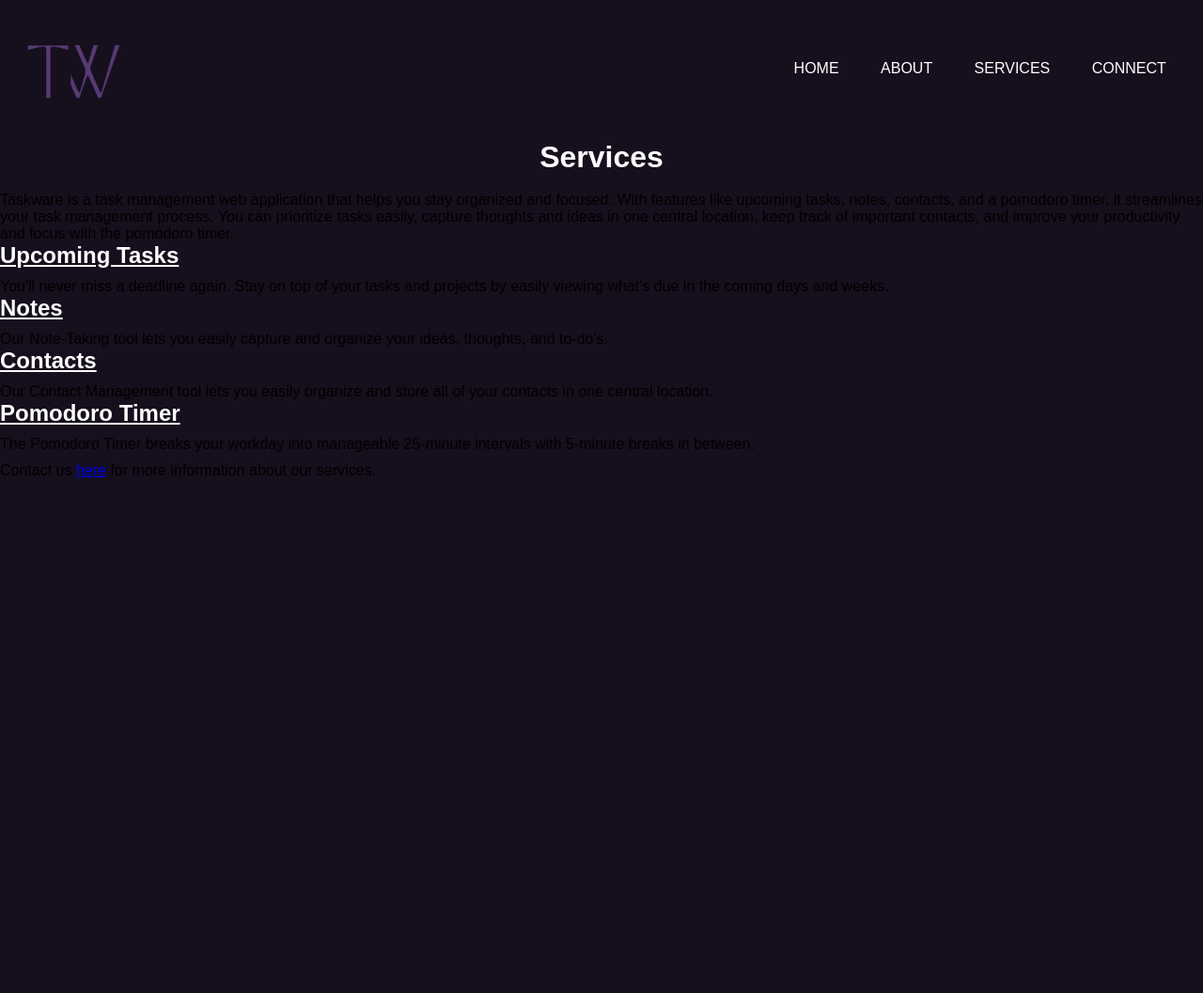
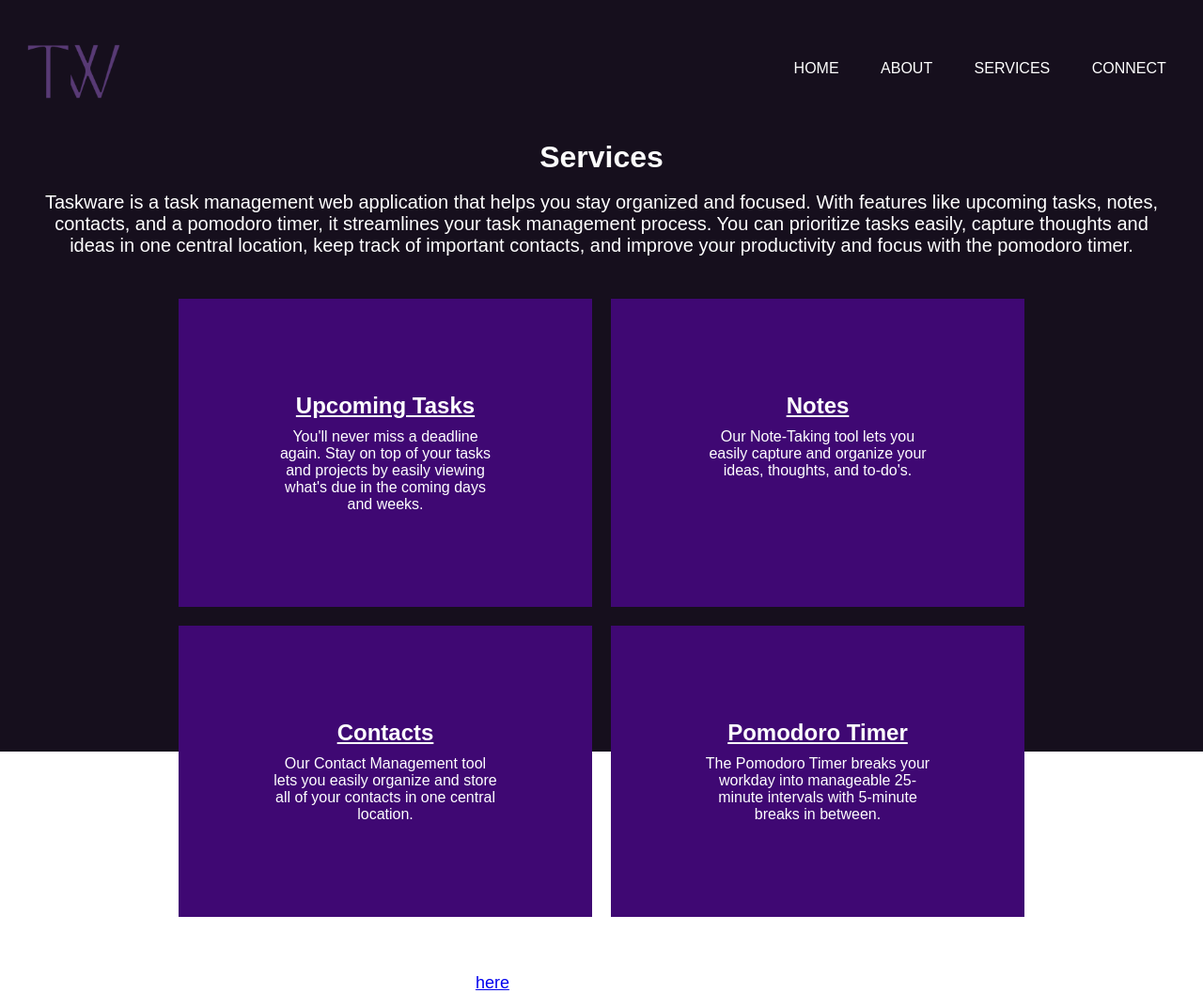
Before and after one commit to aman-bhatti/taskware, a Flask app: page /services in a window 1280 px wide. Shown: the whole page at 94% size. Before the commit the page ends 508 px from the top, so only its background shows below. Run offline with Flask 3, Linux system fonts and the light colour scheme; some libraries are stand-ins or nearby versions.

Commit message:
main.css

```diff
--- a/static/main.css
+++ b/static/main.css
@@ -276,3 +276,61 @@ h1 {
     color: rgb(252, 252, 252);
     margin-bottom: 1rem;
 }
+
+.centered-white {
+    margin-top: 10px;
+    text-align: center;
+    color: white;
+    font-size: 20px;
+    margin-left: 40px;
+    margin-right: 40px;
+}
+
+
+.contact-info {
+    text-align: center;
+    margin-top: -10px;
+    font-size: 18px;
+    color: white;
+}
+
+.paragraph {
+    margin-bottom: 5px;
+}
+.center {
+    display: flex;
+    justify-content: center;
+    align-items: center;
+    flex-wrap: wrap;
+}
+
+
+
+.container {
+    max-width: 960px;
+    margin: 0 auto;
+    padding: 50px 20px;
+}
+
+
+.services {
+    display: flex;
+    flex-wrap: wrap;
+    margin-top: -20px;
+}
+
+.service {
+    flex: 1;
+    margin: 10px;
+    padding: 100px;
+    background-color: #3f0873;
+    color: #FFFFFF;
+    text-align: center;
+    transition: all 0.3s ease;
+    cursor: pointer;
+}
+
+.service:hover {
+    background-color: #9932CC;
+
+}
```
